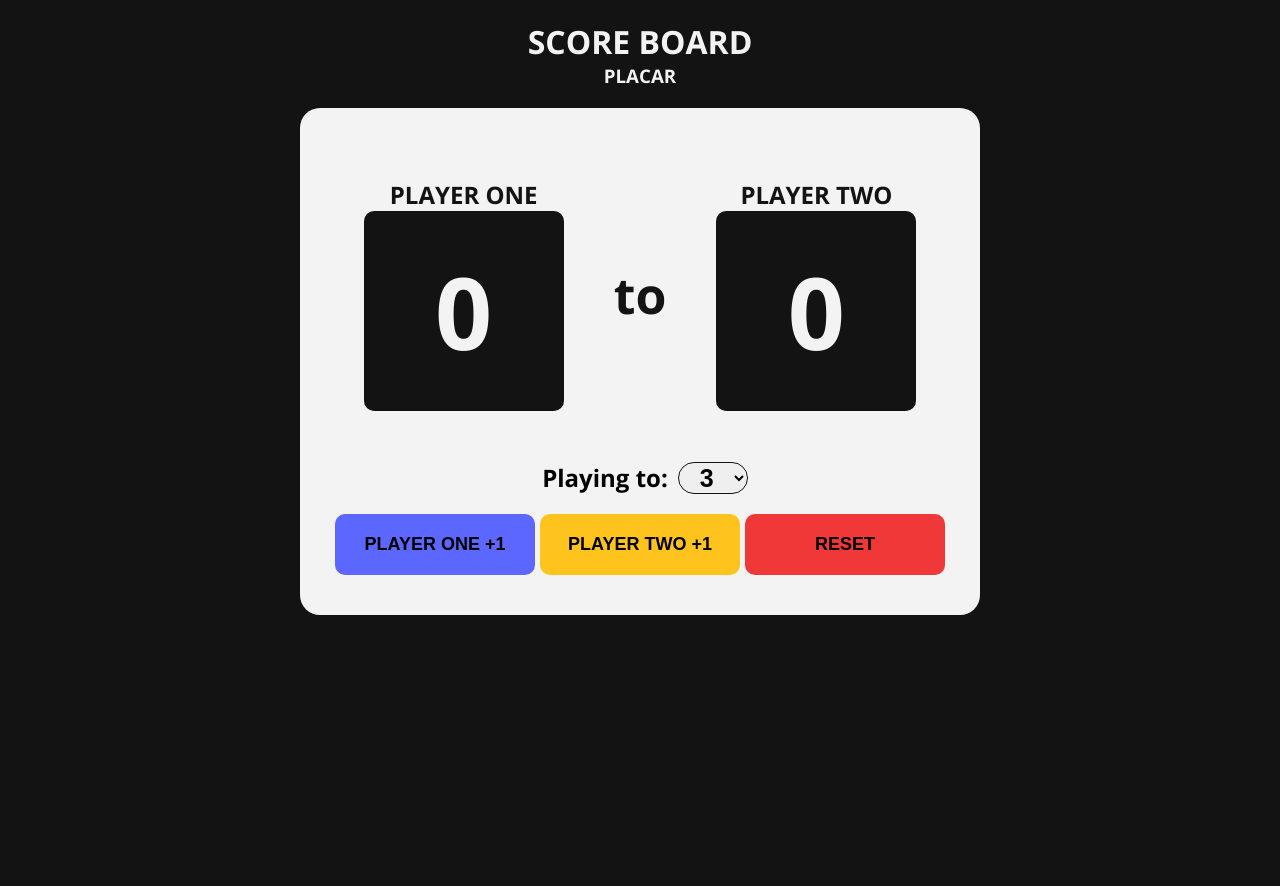
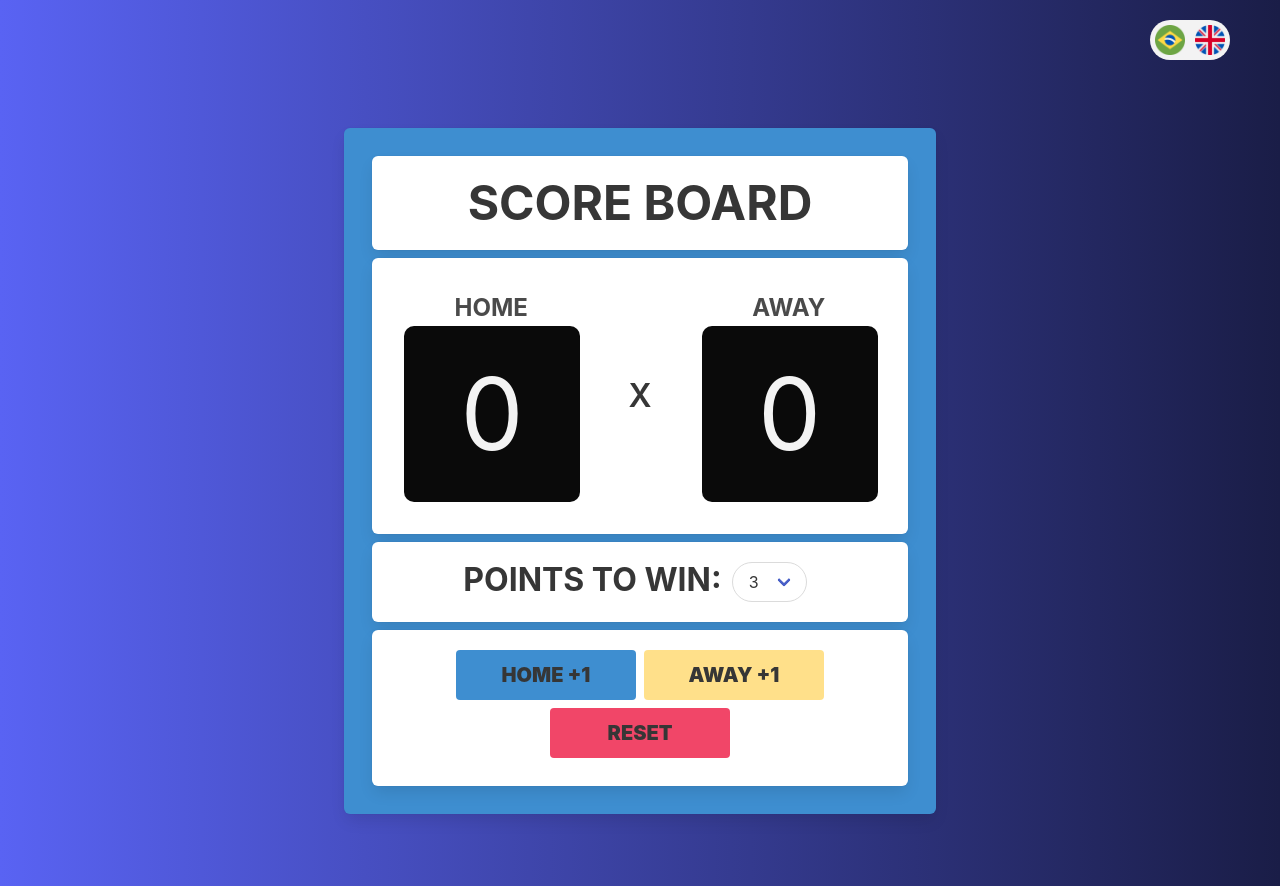
Before and after one commit to mayckonrebecci/score-board, a plain HTML site: page index.html in a window 1280 px wide. Before the commit the page ends 800 px from the top, so only its background shows below. Drawn offline with nearby package versions, Linux system fonts and the light colour scheme.

Commit message:
huge update

```diff
--- a/index.html
+++ b/index.html
@@ -1,48 +1,67 @@
 <!DOCTYPE html>
 <html lang="en">
+
 <head>
     <meta charset="UTF-8">
     <meta http-equiv="X-UA-Compatible" content="IE=edge">
-    <meta name="viewport" content="width=device-width, initial-scale=1.0">
+    <meta name="viewport" content="width=device-width, initial-scale=1">
     <title>Score Board</title>
 
     <!-- CSS -->
     <link rel="stylesheet" href="style.css">
+    <link rel="stylesheet" href="https://cdn.jsdelivr.net/npm/bulma@0.9.3/css/bulma.min.css">
 
     <!-- FONTS -->
     <link rel="preconnect" href="https://fonts.gstatic.com">
-    <link href="https://fonts.googleapis.com/css2?family=Open+Sans:wght@300;400;600;700;900&display=swap" rel="stylesheet">
+    <link href="https://fonts.googleapis.com/css2?family=Open+Sans:wght@300;400;600;700;900&display=swap"
+        rel="stylesheet">
 </head>
+
 <body>
 
-    <div class="headline">
-        <h1>SCORE BOARD</h1>
-        <h3>PLACAR</h3>
+    <nav>
+        <div>
+            <img id="portuguese-lang" src="/img/brasil.png">
+            <img id="english-lang" src="/img/reino-unido.png">
+        </div>
+    </nav>
+
+    <section class="section">
+
+        <div class="box score-container has-background-info">
+
+            <div class="box m-2">
+                <h1 class="title is-1 has-text-weight-bold board-title">SCORE BOARD</h1>
             </div>
 
-    <div class="score-container">
+            <div class="score columns box m-2">
 
-        <div class="scores">
-            <div>
-                <h3 class="player">PLAYER ONE</h3>
-                <div class="scorePlayer score-bkg1">
+                <div class="column is-two-fifths">
+                    <h3 class="player home">HOME</h3>
+                    <div class="scorePlayer has-background-black score-bkg1">
                         <h2 class="score-p1">0</h2>
                     </div>
                 </div>
 
-            <h3 class="score-h3">to</h3>
+                <div class="column">
+                    <h3 class="title">X</h3>
+                </div>
 
-            <div>
-                <h3 class="player">PLAYER TWO</h3>
-                <div class="scorePlayer score-bkg2">
+                <div class="column is-two-fifths">
+                    <h3 class="player away">AWAY</h3>
+                    <div class="scorePlayer has-background-black score-bkg2">
                         <h2 class="score-p2">0</h2>
                     </div>
                 </div>
+
+
             </div>
 
-        <div class="max-point">
-            <h2>Playing to:</h2>
-            <select id="playto">
+
+            <div class="box columns is-centered m-2">
+                <div><label class="title is-3 label" for="playto">POINTS TO WIN:</label></div>
+                <div class="select is-rounded max-point">
+                    <select name="playto"" id="playto">
                         <option value="3">3</option>
                         <option value="4">4</option>
                         <option value="5">5</option>
@@ -54,17 +73,20 @@
                         <option value="11">11</option>
                     </select>
                 </div>
+            </div>
 
-        <div class="button-container">
-            <button class="btn-p1">PLAYER ONE +1</button>
-            <button class="btn-p2">PLAYER TWO +1</button>
-            <button class="btn-reset">RESET</button>
+            <div class="buttons are-medium is-centered box columns m-2">
+                <button class="btn-p1 button is-info is-two-fifths has-text-dark">HOME +1</button>
+                <button class="btn-p2 button is-warning  is-two-fifths has-text-dark">AWAY +1</button>
+                <button class="btn-reset button is-danger is-two-fifths has-text-dark">RESET</button>
             </div>
 
         </div>
 
         <div></div>
+    </section>
 
     <script src="script.js"></script>
 </body>
+
 </html>
--- a/script.js
+++ b/script.js
@@ -1,3 +1,10 @@
+const ptBrFlag = document.querySelector("#portuguese-lang");
+const engUkFlag = document.querySelector("#english-lang");
+const scoreBoardTitle = document.querySelector(".board-title");
+const labelPointsToWin = document.querySelector(".label");
+const playerHome = document.querySelector(".home");
+const playerAway = document.querySelector(".away");
+
 const scoreBoardP1 = document.querySelector(".score-bkg1");
 const scoreBoardP2 = document.querySelector(".score-bkg2");
 const scoreP1 = document.querySelector(".score-p1");
@@ -6,6 +13,26 @@ const btnP1 = document.querySelector(".btn-p1");
 const btnP2 = document.querySelector(".btn-p2");
 const btnReset = document.querySelector(".btn-reset");
 const playTo = document.querySelector("#playto");
+
+ptBrFlag.addEventListener("click", function(){
+    scoreBoardTitle.innerText = "PLACAR";
+    labelPointsToWin.innerText = "PONTOS PARA VENCER:";
+    playerHome.innerText = "CASA";
+    playerAway.innerText = "FORA";
+    btnP1.innerText = "CASA +1";
+    btnP2.innerText = "FORA +1";
+    btnReset.innerText = "RESETAR";
+})
+
+engUkFlag.addEventListener("click", function(){
+    scoreBoardTitle.innerText = "SCORE BOARD";
+    labelPointsToWin.innerText = "POINTS TO WIN:";
+    playerHome.textContent = "HOME";
+    playerAway.innerText = "AWAY";
+    btnP1.innerText = "HOME +1";
+    btnP2.innerText = "AWAY +1";
+    btnReset.innerText = "RESET";
+})
 
 let p1_point = 1;
 let p2_point = 1;
@@ -22,10 +49,10 @@ btnP1.addEventListener("click", function(){
         scoreP1.innerText = p1_point++;
         if(p1_point === max_point + 1) {
             isGameOver = true;
-            btnP1.style.backgroundColor = "#5f5e5e";
-            btnP2.style.backgroundColor = "#5f5e5e";
-            scoreBoardP1.style.backgroundColor = "#859c1f";
-            scoreBoardP2.style.backgroundColor = "#ff1f1f";
+            btnP1.disabled = true;
+            btnP2.disabled = true;
+            scoreBoardP1.classList.add("has-background-success");
+            scoreBoardP2.classList.add("has-background-danger");
         }
     }
 })
@@ -35,10 +62,10 @@ btnP2.addEventListener("click", function(){
         scoreP2.innerText = p2_point++;
         if(p2_point === max_point +1 ){
             isGameOver = true;
-            btnP1.style.backgroundColor = "#5f5e5e";
-            btnP2.style.backgroundColor = "#5f5e5e";
-            scoreBoardP2.style.backgroundColor = "#859c1f";
-            scoreBoardP1.style.backgroundColor = "#ff1f1f";
+            btnP1.disabled = true;
+            btnP2.disabled = true;
+            scoreBoardP2.classList.add("has-background-success");
+            scoreBoardP1.classList.add("has-background-danger");
         }
     }
 })
@@ -50,10 +77,12 @@ const reset = () => {
     p1_point = 1;
     p2_point = 1;
     isGameOver = false;
-    btnP1.style.backgroundColor = "";
-    btnP2.style.backgroundColor = "";
-    scoreBoardP2.style.backgroundColor = "";
-    scoreBoardP1.style.backgroundColor = "";
+    btnP1.classList.add("is-info");
+    btnP2.classList.add("is-warning")
+    btnP1.disabled = false;
+    btnP2.disabled = false;
+    scoreBoardP1.classList.remove("has-background-success", "has-background-danger");
+    scoreBoardP2.classList.remove("has-background-success", "has-background-danger");
 };
 
 
--- a/style.css
+++ b/style.css
@@ -1,67 +1,73 @@
 :root {
-	--mainBGColor: #5c67ff;
 	--myWhite: #f3f3f3;
 	--myBlack: #131313;
-	--myBlackGrey: #333;
-	--myGreen: #859c1f;
-	--secondaryColor: #ffc31d;
-}
-
-* {
-	margin: 0;
-	padding: 0;
-	outline: none;
-	text-decoration: none;
-	border: none;
 }
 
 html {
-    font-family: "Open Sans";
+    height: 100%;
 }
 
 body {
-    background-color: var(--myBlack);
+    background: linear-gradient(to right, rgb(89, 99, 243), rgb(26, 29, 71));
     display: grid;
     grid-template-columns: 1fr;
     width: 100%;
     text-align: center;
     margin: 0 auto;
+    min-height: 100%;
 }
 
-.headline {
-    margin: 20px;
-    color: var(--myWhite);
+nav {
+    display: grid;
+    justify-content: flex-end;
+    align-items: center;
+    height: 80px;
 }
 
-.score-container {
+nav div {
+    display: flex;
+    grid-template-columns: 1fr;
     background-color: var(--myWhite);
-    display: grid;
-    grid-template-columns: 1fr;
-    border-radius: 20px;
-    justify-content: center;
-    padding: 20px;
+    border-radius: 50px;
+    width: 80px;
+    margin: 0 50px;
+}
+
+nav img {
+    width: 30px;
+    margin: 5px;
+    transition: 400ms;
+    cursor: pointer;
+}
+
+nav img:hover {
+    filter: brightness(70%);
+}
+
+.score-container, .title-container {
     width: 50%;
     margin: 0 auto;
 }
 
-.scores {
+
+.score {
     display: flex;
+    align-items: center;
     justify-content: center;
-    padding: 50px;
-    margin: 0 auto;
 }
 
-.scores .player {
+
+.player {
     font-size: 24px;
     font-weight: bolder;
-    color: var(--myBlack);
 }
 
 .scorePlayer {
     display: grid;
     grid-template-columns: 1fr;
-    width: 200px;
-    height: 200px;
+    margin: 0 auto;
+    width: 11rem;
+    height: 11rem;
     align-items: center;
     justify-content: center;
     border-radius: 10px;
@@ -73,80 +79,13 @@ body {
     font-size: 100px;
 }
 
-
-.score-h3 {
-    margin: 0 50px;
-    display: grid;
-    align-items: center;
-    justify-content: center;
-    font-size: 50px;
-    color: var(--myBlack);
+.max-point {
+    margin: 0 10px;
 }
 
-.max-point {
-    display: flex;
-    align-items: center;
-    justify-content: center;
+
+button {
+    font-weight: 900;
+    width: 180px;
+    margin: 0 auto;
 }
-
-.max-point h2 {
-    text-align: center;
-    padding: 0 10px;
-}
-.max-point #playto {
-    border: #131313 solid 1px;
-    border-radius: 40px;
-    width: 70px;
-    font-size: 25px;
-    font-weight: bolder;
-    padding: 0 10px;
-    text-align: center;
-}
-
-.button-container {
-    display: flex;
-    align-items: center;
-    justify-content: center;
-}
-
-.button-container .btn-p1 {
-    padding: 20px;
-    margin: 20px 0;
-    width: 200px;
-    border-radius: 10px;
-    background-color: #5c67ff;
-    font-weight: bolder;
-    font-size: 18px;
-}
-
-.button-container .btn-p1:hover {
-    background-color: #5c67ffb9;
-}
-
-.button-container .btn-p2 {
-    padding: 20px;
-    width: 200px;
-    margin: 0 5px;
-    border-radius: 10px;
-    background-color: #ffc31d;
-    font-weight: bolder;
-    font-size: 18px;
-}
-
-.button-container .btn-p2:hover {
-    background-color: #ffc31db9;
-}
-
-.button-container .btn-reset {
-    padding: 20px;
-    margin: 20px 0;
-    width: 200px;
-    border-radius: 10px;
-    background-color: #f13838;
-    font-weight: bolder;
-    font-size: 18px;
-}
-
-.button-container .btn-reset:hover {
-    background-color: #f13838b9;
-}
```
Also changed, not shown: img/brasil.png (added), img/reino-unido.png (added), img/screenshot1.png, img/screenshot2.png, img/screenshot3_pt-br.png (added), 1 other file. Lines whose indentation alone changed are shown as unchanged.
